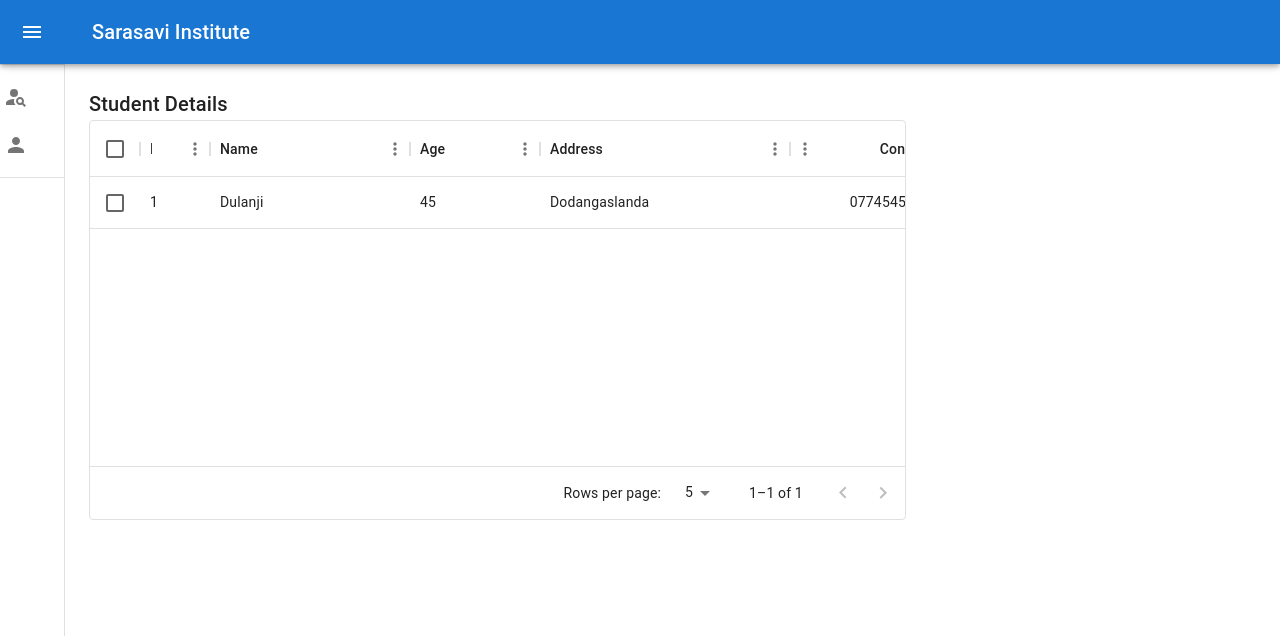
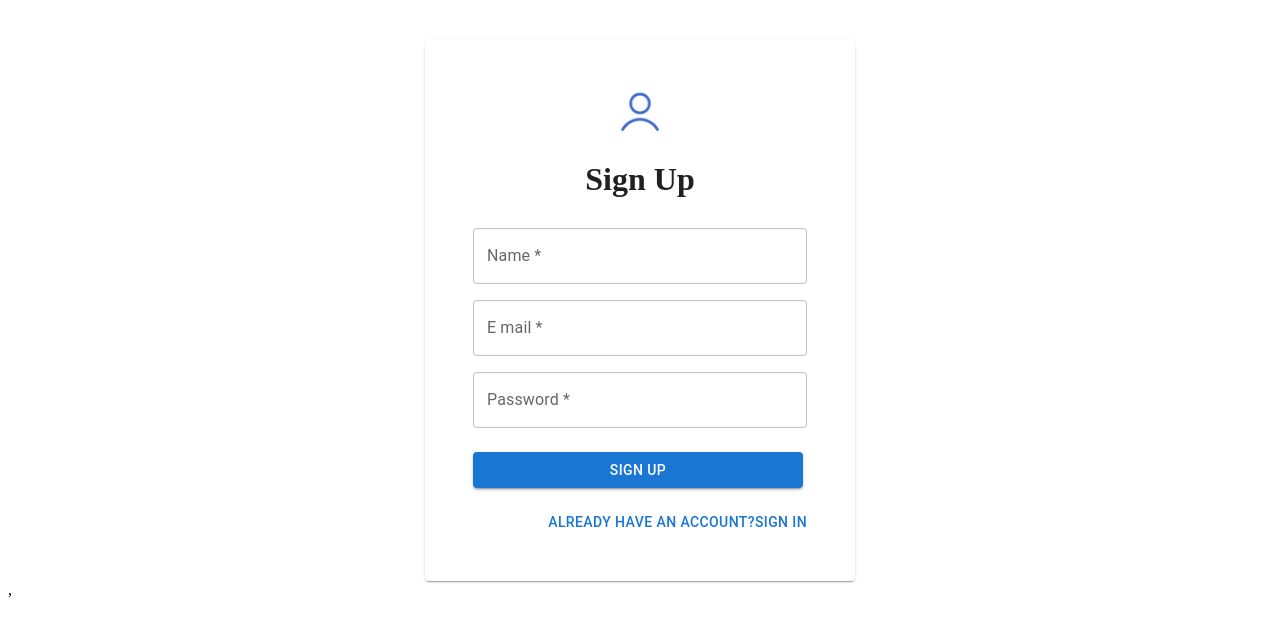
Before and after one commit to Dulanjali29/Student-Management-System, a React (Vite) app: page /studentview in a window 1280 px wide. Shown: the top 636 px of the page. Built offline with nearby package versions, Linux system fonts and the light colour scheme.

Commit message:
update signin and signup password field

```diff
--- a/src/app/App.jsx
+++ b/src/app/App.jsx
@@ -1,9 +1,10 @@
 import React from 'react'
-import Home from '../pages/Dashboard/Dashboard'
+import Dashboard from '../pages/Dashboard/Dashboard'
 import './App.css'
 import SignUp from '../pages/SignUp/SignUp'
 import Signin from '../pages/Signin/Sigin'
 import  Box  from '@mui/material/Box';
+
 
 
 function App() {
@@ -11,13 +12,13 @@
 
   return (
 <div>
-  {/* <Box sx={{display:'flex',justifyContent:'center',marginTop:5}}>
+  <Box sx={{display:'flex',justifyContent:'center',marginTop:5}}>
     <SignUp/>
-  </Box> */}
+  </Box>
   {/* <Box sx={{display:'flex',justifyContent:'center'}}>
     <Signin/>
   </Box> */}
-  <Home/>
+  {/* <Dashboard/> */}
 </div>
 
   )
--- a/src/pages/Dashboard/Dashboard.jsx
+++ b/src/pages/Dashboard/Dashboard.jsx
@@ -16,13 +16,12 @@
 import ListItemButton from '@mui/material/ListItemButton';
 import ListItemIcon from '@mui/material/ListItemIcon';
 import ListItemText from '@mui/material/ListItemText';
-import InboxIcon from '@mui/icons-material/MoveToInbox';
-import MailIcon from '@mui/icons-material/Mail';
+
 import { Route, Routes, Navigate, Link } from 'react-router-dom'
 import routes from '../../common/Navigation/routes';
 
-import Dashboard from './Dashboard';
-import StudentView from '../StudentView/StudentView';
+
+
 
 // import logo from "../../assets/logo.png"
 
@@ -93,7 +92,7 @@
     }),
 );
 
-export default function Home() {
+export default function Dashboard() {
     const theme = useTheme();
     const [open, setOpen] = React.useState(false);
 
@@ -109,6 +108,7 @@
             <Route key={val.key} path={val.path} element={val.component} icons={val.icon} />
         )
     return (
+
         <Box sx={{ display: 'flex' }}>
             <CssBaseline />
             <AppBar position="fixed" open={open}>
@@ -136,7 +136,7 @@
                         alt="your logo."
                         src={logo}
                     /> */}
-                       Sarasavi Institute
+                      Student Management System
 
                     </Typography>
                 </Toolbar>
--- a/src/pages/SignUp/SignUp.jsx
+++ b/src/pages/SignUp/SignUp.jsx
@@ -38,6 +38,7 @@
                 sx={{margin:1}}
                 fullWidth
                  id="outlined-basic"
+                 type='password'
                   label="Password * "
                   variant="outlined"
                   />
--- a/src/pages/Signin/Sigin.jsx
+++ b/src/pages/Signin/Sigin.jsx
@@ -32,6 +32,7 @@
                 sx={{margin:1}}
                 fullWidth
                  id="outlined-basic"
+                 type='password'
                   label="Password * "
                   variant="outlined"
                   />
--- a/src/pages/StudentView/StudentView.jsx
+++ b/src/pages/StudentView/StudentView.jsx
@@ -1,6 +1,14 @@
 import * as React from 'react';
 import { DataGrid } from '@mui/x-data-grid';
-import { Typography } from '@mui/material';
+
+
+import { styled, alpha } from '@mui/material/styles';
+import AppBar from '@mui/material/AppBar';
+import Box from '@mui/material/Box';
+import Toolbar from '@mui/material/Toolbar';
+import Typography from '@mui/material/Typography';
+import InputBase from '@mui/material/InputBase';
+import SearchIcon from '@mui/icons-material/Search';
 
 const columns = [
     { field: 'id', headerName: 'ID', width: 70 },
@@ -26,10 +34,50 @@
     { id: 1, name: 'Dulanji', age: 45, address: 'Dodangaslanda', contact: '0774545458' },
 
 ];
+const Search = styled('div')(({ theme }) => ({
+    position: 'relative',
+    borderRadius: theme.shape.borderRadius,
+    backgroundColor: alpha(theme.palette.common.white, 0.15),
+    '&:hover': {
+        backgroundColor: alpha(theme.palette.common.white, 0.25),
+    },
+    marginLeft: 0,
+    width: '100%',
+    [theme.breakpoints.up('sm')]: {
+        marginLeft: theme.spacing(1),
+        width: 'auto',
+    },
+}));
 
+const SearchIconWrapper = styled('div')(({ theme }) => ({
+    padding: theme.spacing(0, 2),
+    height: '100%',
+    position: 'absolute',
+    pointerEvents: 'none',
+    display: 'flex',
+    alignItems: 'center',
+    justifyContent: 'center',
+}));
+
+const StyledInputBase = styled(InputBase)(({ theme }) => ({
+    color: 'inherit',
+    width: '100%',
+    '& .MuiInputBase-input': {
+        padding: theme.spacing(1, 1, 1, 0),
+        // vertical padding + font size from searchIcon
+        paddingLeft: `calc(1em + ${theme.spacing(4)})`,
+        transition: theme.transitions.create('width'),
+        [theme.breakpoints.up('sm')]: {
+            width: '12ch',
+            '&:focus': {
+                width: '20ch',
+            },
+        },
+    },
+}));
 export default function StudentView() {
     return (
-        <div>
+        <div >
             <Typography
                 sx={{ flex: '1 1 100%' }}
                 variant="h6"
@@ -38,20 +86,41 @@
             >
                 Student Details
             </Typography>
-            <div style={{ height: 400, width: '70%' }}>
+            <Box sx={{ flexGrow: 1 ,backgroundColor:'red'}}>
+                <AppBar position="static">
+                    <Toolbar sx={{backgroundColor:'#6495ED'}}>
+                        Search Student
+
+                        <Search>
+                            <SearchIconWrapper>
+                                <SearchIcon />
+                            </SearchIconWrapper>
+                            <StyledInputBase
+                                placeholder="Search…"
+                                inputProps={{ 'aria-label': 'search' }}
+                            />
+                        </Search>
+                    </Toolbar>
+                </AppBar>
+            </Box>
+
+
+                <div style={{ height: 400, width: '100%' ,paddingTop:20}}>
                     <DataGrid
                         rows={rows}
                         columns={columns}
-                    initialState={{
-                        pagination: {
-                            paginationModel: { page: 0, pageSize: 5 },
-                        },
-                    }}
-                    pageSizeOptions={[5, 10]}
+                        // initialState={{
+                        //     pagination: {
+                        //         paginationModel: { page: 0, pageSize: 5 },
+                        //     },
+                        // }}
+                        // pageSizeOptions={[5, 10]}
                         checkboxSelection
                     />
                 </div>
+
         </div>
+
 
     );
 }
```
Lines whose indentation alone changed are shown as unchanged.
